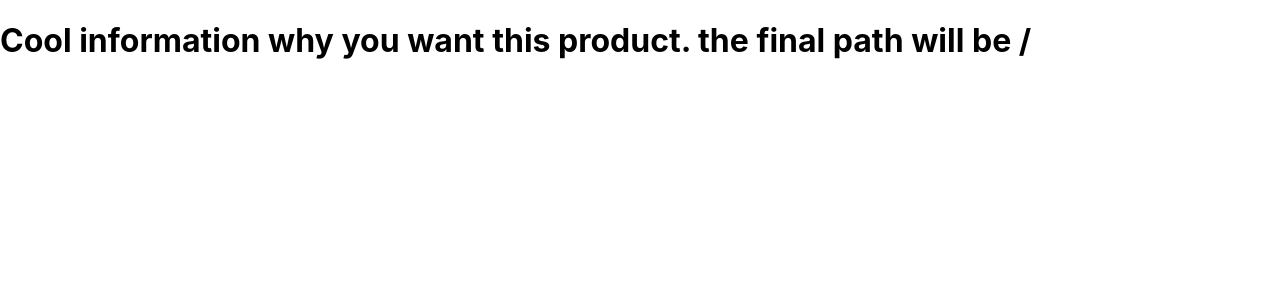
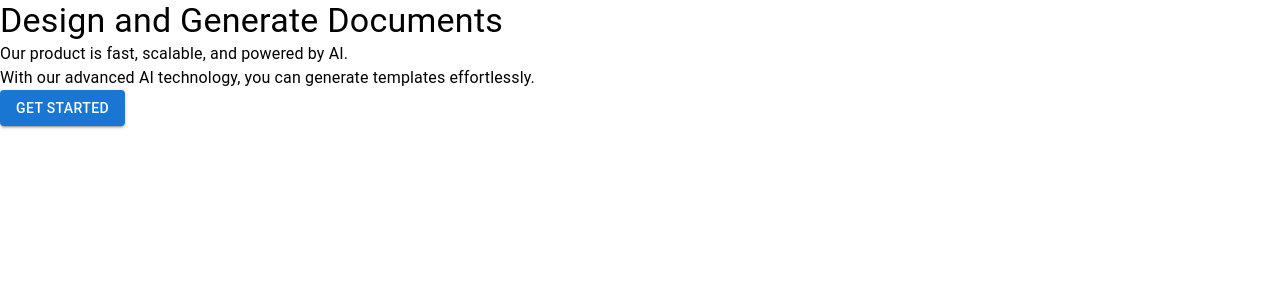
Before and after one commit to KinNeko-De/poc-react-layout, a React (Create React App) app: page /notloggedin in a window 1280 px wide. Shown: the top 300 px of the page. Built offline with nearby package versions, Linux system fonts and the light colour scheme.

Commit message:
- disappointed generate advertisement

```diff
--- /dev/null
+++ b/src/advertise/advertise.tsx
@@ -0,0 +1,23 @@
+import React from 'react';
+import { Button, Typography, Box } from '@mui/material';
+
+const Advertise: React.FC = () => {
+  return (
+    <Box>
+      <Typography variant="h4">
+        Design and Generate Documents
+      </Typography>
+      <Typography variant="body1">
+        Our product is fast, scalable, and powered by AI.
+      </Typography>
+      <Typography variant="body1">
+        With our advanced AI technology, you can generate templates effortlessly.
+      </Typography>
+      <Button variant="contained" color="primary">
+        Get Started
+      </Button>
+    </Box>
+  );
+};
+
+export default Advertise;
--- a/src/router.tsx
+++ b/src/router.tsx
@@ -2,6 +2,7 @@ import React from "react";
 import { createBrowserRouter } from "react-router-dom";
 import Layout from "./layout/layout";
 import Documents from "./design/documents";
+import Advertise from "./advertise/advertise";
 
 const router = createBrowserRouter([
   {
@@ -14,13 +15,13 @@ const router = createBrowserRouter([
       },
       {
         path: "/document/:documentId",
-        element: <h1>About</h1>,
+        element: <h1>Invoice</h1>,
       },
     ],
   },
   {
     path: "/notloggedin",
-    element: <h1>Cool information why you want this product. the final path will be /</h1>,
+    element: <Advertise />,
   }
 ]);
 
```
